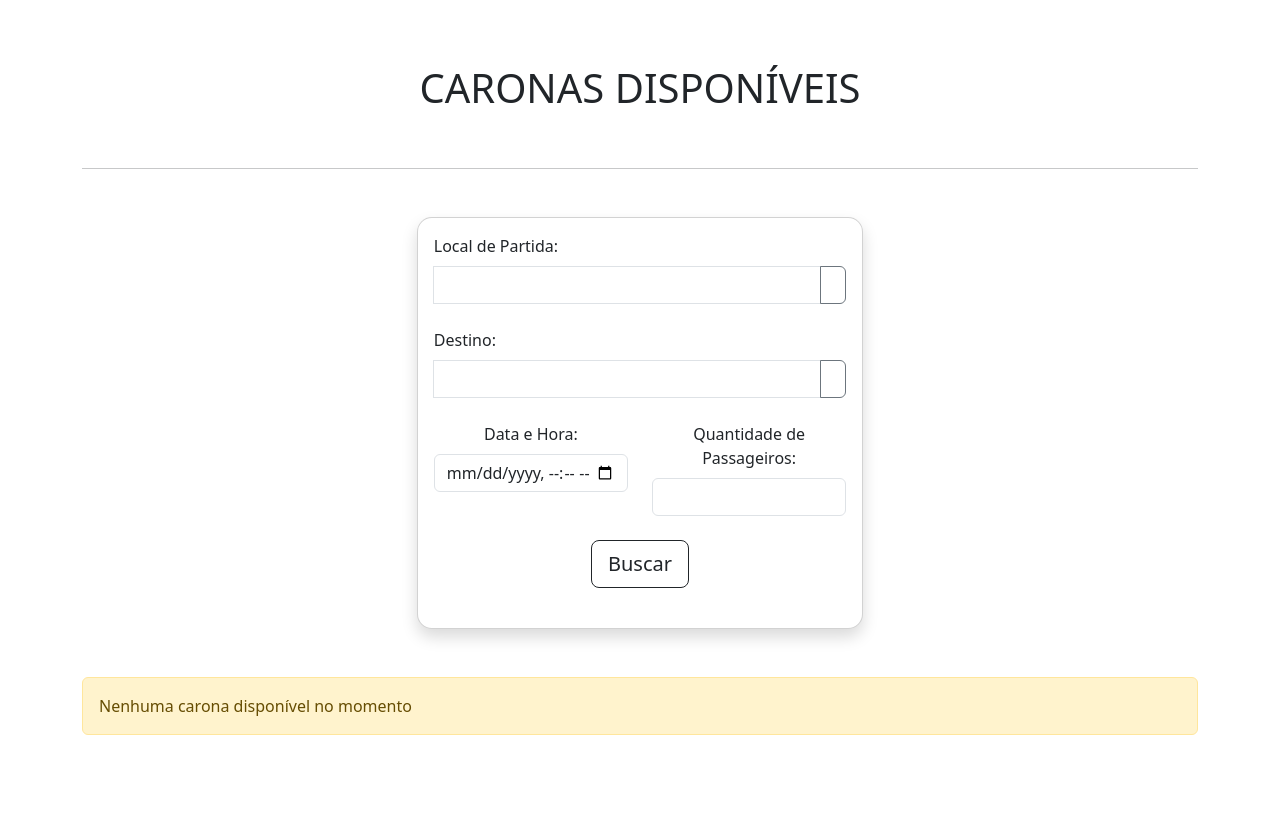
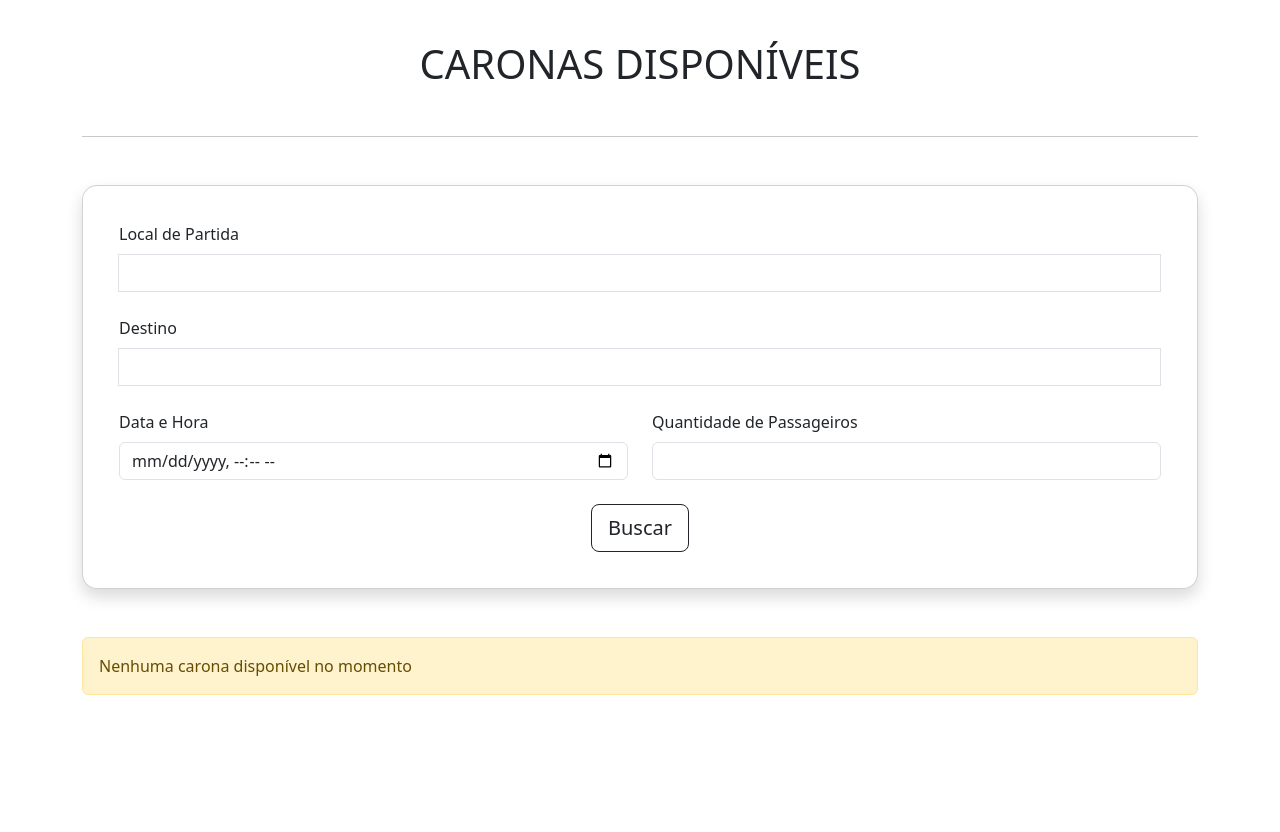
Before and after one commit to RickSeta/Software-engineering-2, a Django app: template ride/templates/search_ride.html in a window 1280 px wide. Run offline with Django 4.2, Linux system fonts and the light colour scheme; the template is opened without the code that fills it, so the values that code supplies are empty; some libraries are stand-ins or nearby versions.

Commit message:
change search-ride layout

```diff
--- a/ride/templates/create_ride.html
+++ b/ride/templates/create_ride.html
@@ -47,7 +47,7 @@
               </div>
             </div>
             <div class="form-group mb-3">
-              <label for="search-starting-point-field">Ponto de partida</label>
+              <label for="search-starting-point-field">Local de partida</label>
               <input id="search-starting-point-field" class="form-control mb-2" type="text" placeholder="Digite o endereço..." autocomplete="on" runat="server" />
               <input hidden name="starting_point_address" id="starting-point-address" />
               <input hidden name="starting_point_latitude" id="starting-point-latitude" />
--- a/ride/templates/search_ride.html
+++ b/ride/templates/search_ride.html
@@ -5,44 +5,40 @@
 {% block content %}
 <div class="container justify-content-center align-items-center vh-100">
   <div class="row">
-    <h1 class="text-center mt-5">CARONAS DISPONÍVEIS</h1>
+    <h1 class="text-center mt-4 mb-0">CARONAS DISPONÍVEIS</h1>
   </div>
   <hr class="my-5">
   <div class="row mb-5">
     <div class="col-12">
-      <div class="card shadow" style="border-radius: 15px; width: 40%; margin: auto;">
-        <div class="card-body text-center">
+      <div class="card shadow" style="border-radius: 15px; margin: auto;">
+        <div class="card-body" style="padding: 36px;">
           <form id="search-ride-form">
             {% csrf_token %}
             <div class="mb-4 input-group">
-              <label for="starting_point" class="form-label w-100 text-start">Local de Partida:</label>
+              <label for="starting_point" class="form-label w-100 text-start">Local de Partida</label>
               <input type="text" class="form-control" id="starting_point" name="starting_point" required>
               <input type="hidden" id="starting_point_coords" name="starting_point_coords">
-              <button type="button" class="btn btn-outline-secondary" id="starting_point_map_btn">
-                <i class="fas fa-map-marker-alt"></i>
-              </button>
             </div>
             <div class="mb-4 input-group">
-              <label for="destination" class="form-label w-100 text-start">Destino:</label>
+              <label for="destination" class="form-label w-100 text-start">Destino</label>
               <input type="text" class="form-control" id="destination" name="destination" required>
               <input type="hidden" id="destination_coords" name="destination_coords">
-              <button type="button" class="btn btn-outline-secondary" id="destination_map_btn">
-                <i class="fas fa-map-marker-alt"></i>
-              </button>
             </div>
             <div class="row mb-4">
               <div class="col-6">
-                <label for="starting_hour" class="form-label">Data e Hora:</label>
+                <label for="starting_hour" class="form-label">Data e Hora</label>
                 <input type="datetime-local" class="form-control" id="starting_hour" name="starting_hour" required>
               </div>
               <div class="col-6">
-                <label for="passengers" class="form-label">Quantidade de Passageiros:</label>
+                <label for="passengers" class="form-label">Quantidade de Passageiros</label>
                 <input type="number" class="form-control" id="passengers" name="passengers" required>
               </div>
             </div>
-            <button type="submit" class="btn btn-outline-dark btn-rounded btn-lg">Buscar</button>
+            <div class="d-flex justify-content-center">
+              <button type="submit" class="btn btn-outline-dark btn-rounded btn-lg">Buscar</button>
+            </div>
           </form>
-          <div id="solicitacao" class="mt-4"></div>
+          <div id="solicitacao"></div>
         </div>
       </div>
     </div>
```
